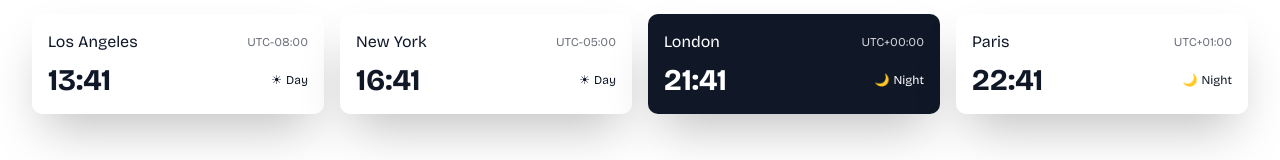
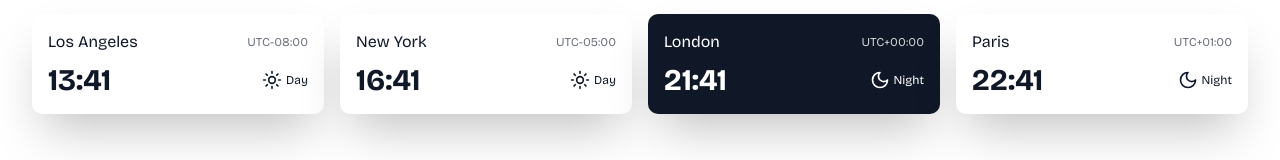
Before and after one commit to Piyush800x/timezone-converter, a Next.js app: page / in a window 1280 px wide. Shown: the part 530-690 px from the top of the page. Built offline with nearby package versions, Linux system fonts and the light colour scheme.

Commit message:
cities saving in localstorage

```diff
--- a/src/app/page.tsx
+++ b/src/app/page.tsx
@@ -9,7 +9,15 @@ import { themes, ThemeMode, ThemeVariant } from "@/data/mockData";
 
 export default function Home() {
   const [currentTime, setCurrentTime] = useState(new Date());
-  const [selectedCity, setSelectedCity] = useState("london");
+  const [selectedCity, setSelectedCity] = useState(() => {
+    // Try to load last selected city from localStorage
+    const savedCities = localStorage.getItem("savedCities");
+    if (savedCities) {
+      const cities = JSON.parse(savedCities);
+      return cities.length > 0 ? cities[cities.length - 1].id : "london";
+    }
+    return "london";
+  });
   const [theme, setTheme] = useState<{
     mode: ThemeMode;
     variant: ThemeVariant;
--- a/src/components/CityTimeCard.tsx
+++ b/src/components/CityTimeCard.tsx
@@ -1,8 +1,9 @@
 "use client";
 import { timezones } from "@/data/mockData";
-import { useState } from "react";
+import { useState, useEffect } from "react";
 import { cn } from "@/lib/utils";
 import { ThemeMode, ThemeVariant, themes } from "@/data/mockData";
+import { Sun, Moon } from "lucide-react";
 
 interface CityTimeCardProps {
   currentTime: Date;
@@ -17,7 +18,29 @@ export default function CityTimeCard({
   setSelectedCity,
   currentTheme,
 }: CityTimeCardProps) {
-  const [cities, setCities] = useState(timezones.slice(0, 4));
+  const [cities, setCities] = useState<typeof timezones>([]);
+
+  // Load and sync cities from localStorage
+  useEffect(() => {
+    const updateCities = () => {
+      const savedCities = localStorage.getItem("savedCities");
+      if (savedCities) {
+        setCities(JSON.parse(savedCities));
+      } else {
+        const defaultCities = timezones.slice(0, 4);
+        setCities(defaultCities);
+        localStorage.setItem("savedCities", JSON.stringify(defaultCities));
+      }
+    };
+
+    // Initial load
+    updateCities();
+
+    // Listen for storage events to sync across tabs
+    window.addEventListener("storage", updateCities);
+    return () => window.removeEventListener("storage", updateCities);
+  }, []);
+
   const selectedTheme = themes[currentTheme.mode][
     currentTheme.variant as keyof (typeof themes)[typeof currentTheme.mode]
   ] as {
@@ -85,9 +108,13 @@ export default function CityTimeCard({
               <span className="text-3xl font-bold">{timeString}</span>
               <span className="flex items-center text-xs">
                 {dayOrNight === "Day" ? (
-                  <span className="mr-1">☀</span>
+                  <span className="mr-1">
+                    <Sun className="h-5 w-5" />
+                  </span>
                 ) : (
-                  <span className="mr-1">🌙</span>
+                  <span className="mr-1">
+                    <Moon className="h-5 w-5" />
+                  </span>
                 )}
                 {dayOrNight}
               </span>
--- a/src/components/Navbar.tsx
+++ b/src/components/Navbar.tsx
@@ -29,6 +29,27 @@ export default function Navbar({
 }: NavbarProps) {
   const [searchQuery, setSearchQuery] = useState("");
   const [showResults, setShowResults] = useState(false);
+
+  const handleCitySelect = (cityId: string) => {
+    onCitySelect(cityId);
+    setSearchQuery("");
+    setShowResults(false);
+
+    const selectedCity = timezones.find(city => city.id === cityId);
+    if (selectedCity) {
+      const savedCities = JSON.parse(localStorage.getItem('savedCities') || '[]');
+
+      // Remove if already exists
+      const filteredCities = savedCities.filter((city: any) => city.id !== cityId);
+
+      // Add to the end and keep only last 4
+      const updatedCities = [...filteredCities.slice(-3), selectedCity];
+      localStorage.setItem('savedCities', JSON.stringify(updatedCities));
+
+      // Dispatch storage event to trigger update in CityTimeCard
+      window.dispatchEvent(new Event('storage'));
+    }
+  };
 
   const selectedTheme =
     themes[currentTheme.mode][
@@ -95,11 +116,7 @@ export default function Navbar({
                 <div
                   key={city.id}
                   className="p-2 hover:bg-gray-100 cursor-pointer"
-                  onClick={() => {
-                    onCitySelect(city.id);
-                    setSearchQuery("");
-                    setShowResults(false);
-                  }}
+                  onClick={() => handleCitySelect(city.id)}
                 >
                   <div className="font-medium">{city.city}</div>
                   <div className="text-sm text-gray-500">{city.country}</div>
```
